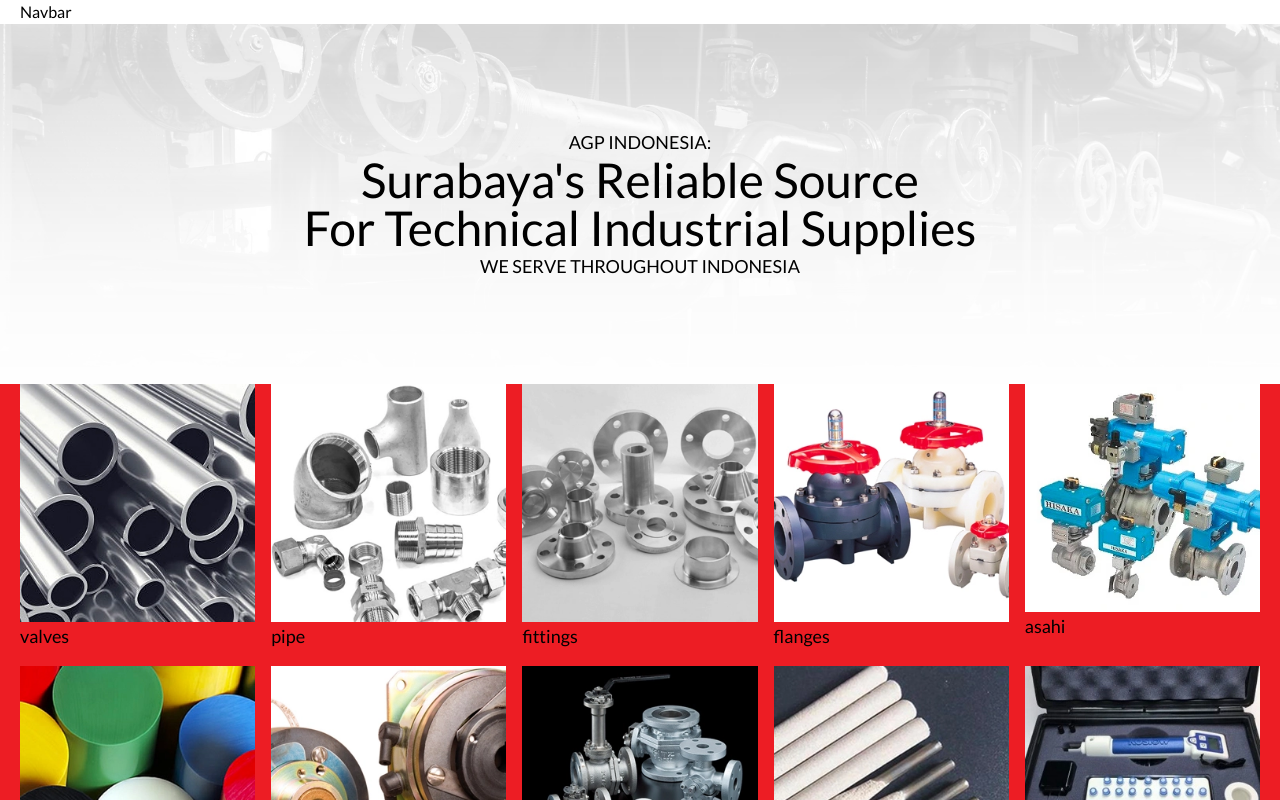
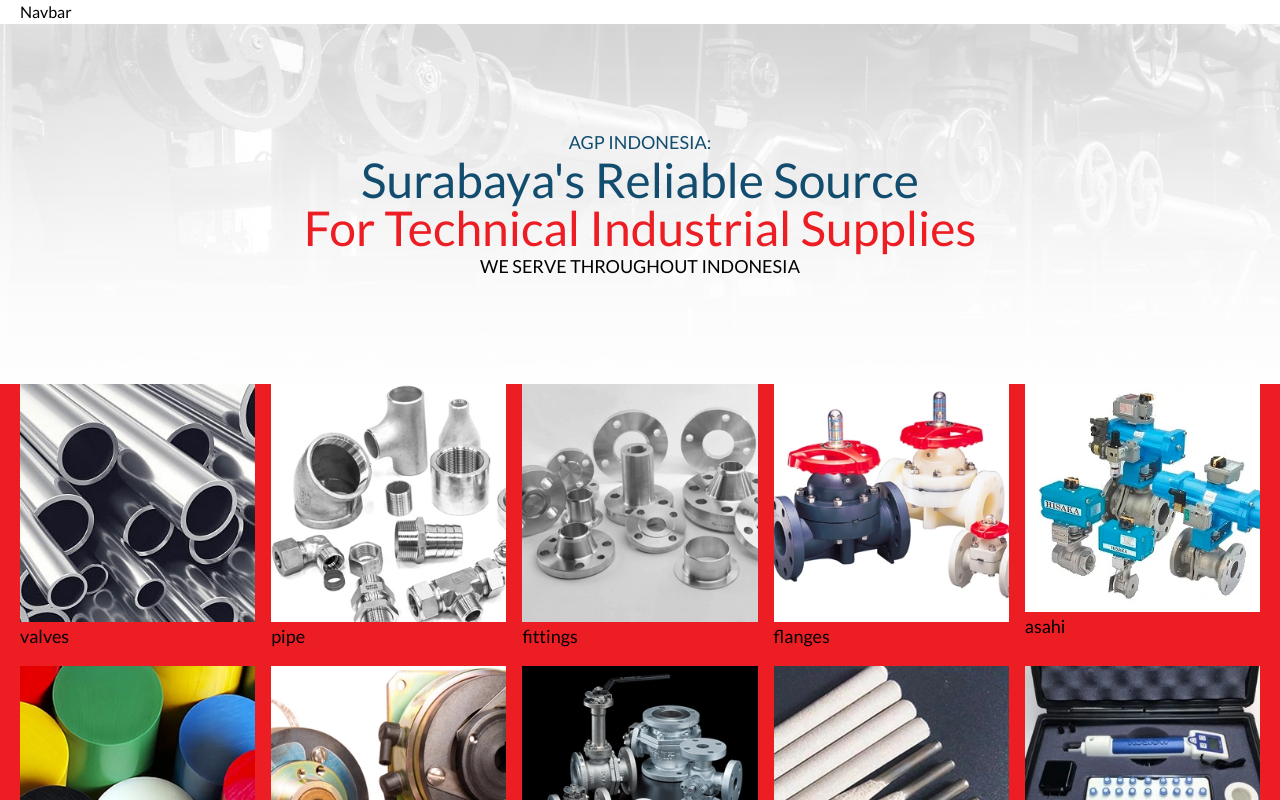
Before and after one commit to Davitaridani/agp, a Next.js app: page /home in a window 1280 px wide. Shown: the top 800 px of the page. Built offline with nearby package versions, Linux system fonts and the light colour scheme.

Commit message:
add hero

```diff
--- a/src/app/home/page.tsx
+++ b/src/app/home/page.tsx
@@ -12,11 +12,11 @@ const Home = () => {
 			<section className={`${styles.bg_hero} flex`}>
 				<div className="container flex-items-center">
 					<div className="">
-						<p className="uppercase">
+						<p className="uppercase text-darkBlue">
 							agp indonesia:
 						</p>
-						<h1 className="capitalize">Surabaya's Reliable Source
-							<span className="block">For Technical Industrial Supplies</span>
+						<h1 className="capitalize text-darkBlue">Surabaya's Reliable Source
+							<span className="block text-red">For Technical Industrial Supplies</span>
 						</h1>
 						<p className="uppercase">We serve throughout Indonesia</p>
 					</div>
```
